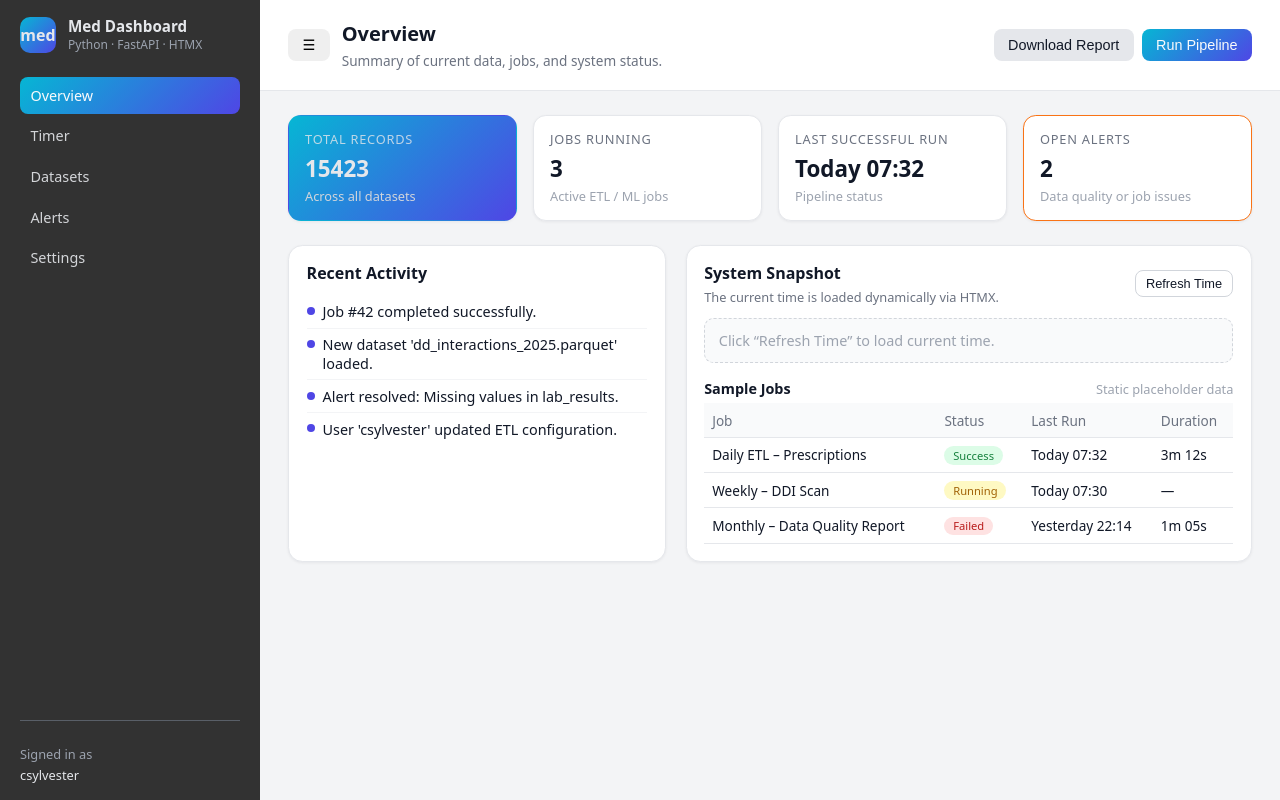
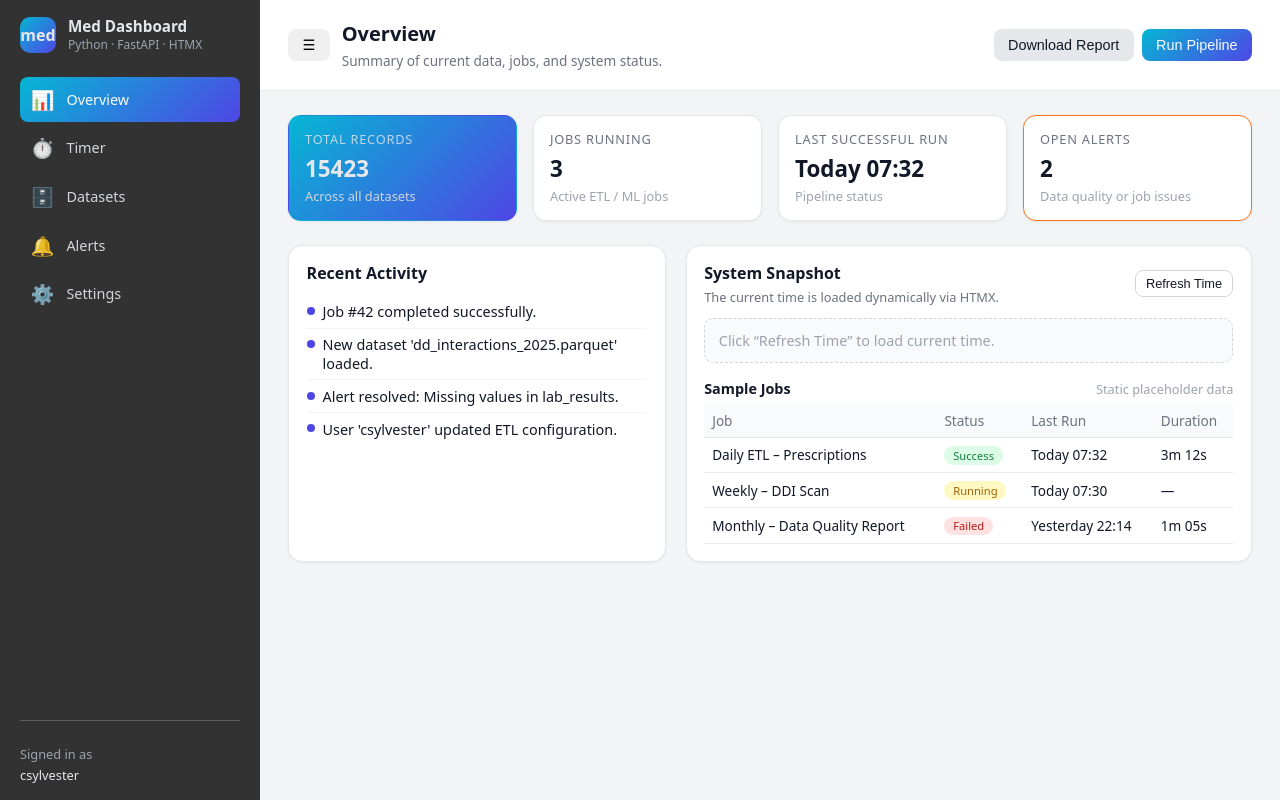
Before and after one commit to cps-med/med-insight, a FastAPI app: page / in a window 1280 px wide. Run offline with FastAPI, Linux system fonts and the light colour scheme; some libraries are stand-ins or nearby versions.

Commit message:
Tweaking collapse sidebar format

```diff
--- a/med-view/static/styles.css
+++ b/med-view/static/styles.css
@@ -85,13 +84,31 @@ body {
 }
 
 .sidebar__link {
-    display: block;
+    display: flex;
+    align-items: center;
+    gap: 0.75rem;
     padding: 0.55rem 0.65rem;
     border-radius: 0.5rem;
     font-size: 0.9rem;
     color: #e5e7eb;
     text-decoration: none;
     opacity: 0.9;
+    position: relative;
+    overflow: visible;
+}
+
+.sidebar__icon {
+    font-size: 1.2rem;
+    min-width: 24px;
+    text-align: center;
+    display: flex;
+    align-items: center;
+    justify-content: center;
+}
+
+.sidebar__text {
+    white-space: nowrap;
+    transition: opacity 0.2s ease;
 }
 
 .sidebar__link:hover {
--- a/med-view/templates/base.html
+++ b/med-view/templates/base.html
@@ -24,20 +24,29 @@
             </div>
 
             <nav class="sidebar__nav">
-                <a href="/" class="sidebar__link {{ 'sidebar__link--active' if active_page == 'overview' else '' }}">
-                    <span>Overview</span>
+                <a href="/"
+                   class="sidebar__link {{ 'sidebar__link--active' if active_page == 'overview' else '' }}"
+                   data-tooltip="Overview">
+                    <span class="sidebar__icon">📊</span>
+                    <span class="sidebar__text">Overview</span>
                 </a>
-                <a href="/timer" class="sidebar__link {{ 'sidebar__link--active' if active_page == 'timer' else '' }}">
-                    <span>Timer</span>
+                <a href="/timer"
+                   class="sidebar__link {{ 'sidebar__link--active' if active_page == 'timer' else '' }}"
+                   data-tooltip="Timer">
+                    <span class="sidebar__icon">⏱️</span>
+                    <span class="sidebar__text">Timer</span>
                 </a>
-                <a href="#" class="sidebar__link">
-                    <span>Datasets</span>
+                <a href="#" class="sidebar__link" data-tooltip="Datasets">
+                    <span class="sidebar__icon">🗄️</span>
+                    <span class="sidebar__text">Datasets</span>
                 </a>
-                <a href="#" class="sidebar__link">
-                    <span>Alerts</span>
+                <a href="#" class="sidebar__link" data-tooltip="Alerts">
+                    <span class="sidebar__icon">🔔</span>
+                    <span class="sidebar__text">Alerts</span>
                 </a>
-                <a href="#" class="sidebar__link">
-                    <span>Settings</span>
+                <a href="#" class="sidebar__link" data-tooltip="Settings">
+                    <span class="sidebar__icon">⚙️</span>
+                    <span class="sidebar__text">Settings</span>
                 </a>
             </nav>
 
```
Also changed, not shown: other parts of med-view/static/styles.css (+71 -9 lines).
